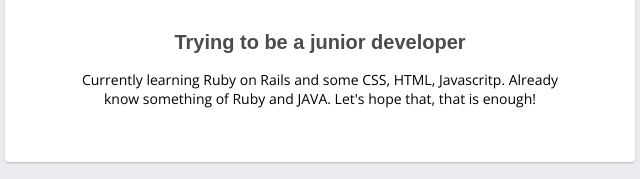
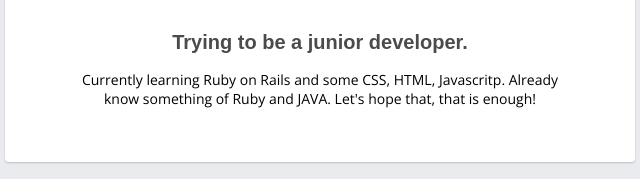
Before and after one commit to franciscoovazevedo/profile, a plain HTML site: page index.html in a window 1280 px wide. Shown: the part 498-677 px from the top of the page, 385-1025 px from the left. Drawn offline with nearby package versions, Linux system fonts and the light colour scheme; a web font is replaced by a local one.

Commit message:
Update index.html

```diff
--- a/index.html
+++ b/index.html
@@ -16,7 +16,7 @@
       <img src="images/landing.jpg" alt="Photo of Today" class="main_image">
       <h1>Francisco Azevedo</h1>
 
-      <h2>Trying to be a junior developer</h2>
+      <h2>Trying to be a junior developer.</h2>
 
         <p>
           Currently learning Ruby on Rails and some CSS, HTML, Javascritp. Already know something of Ruby and JAVA. Let's hope that, that is enough!
```
